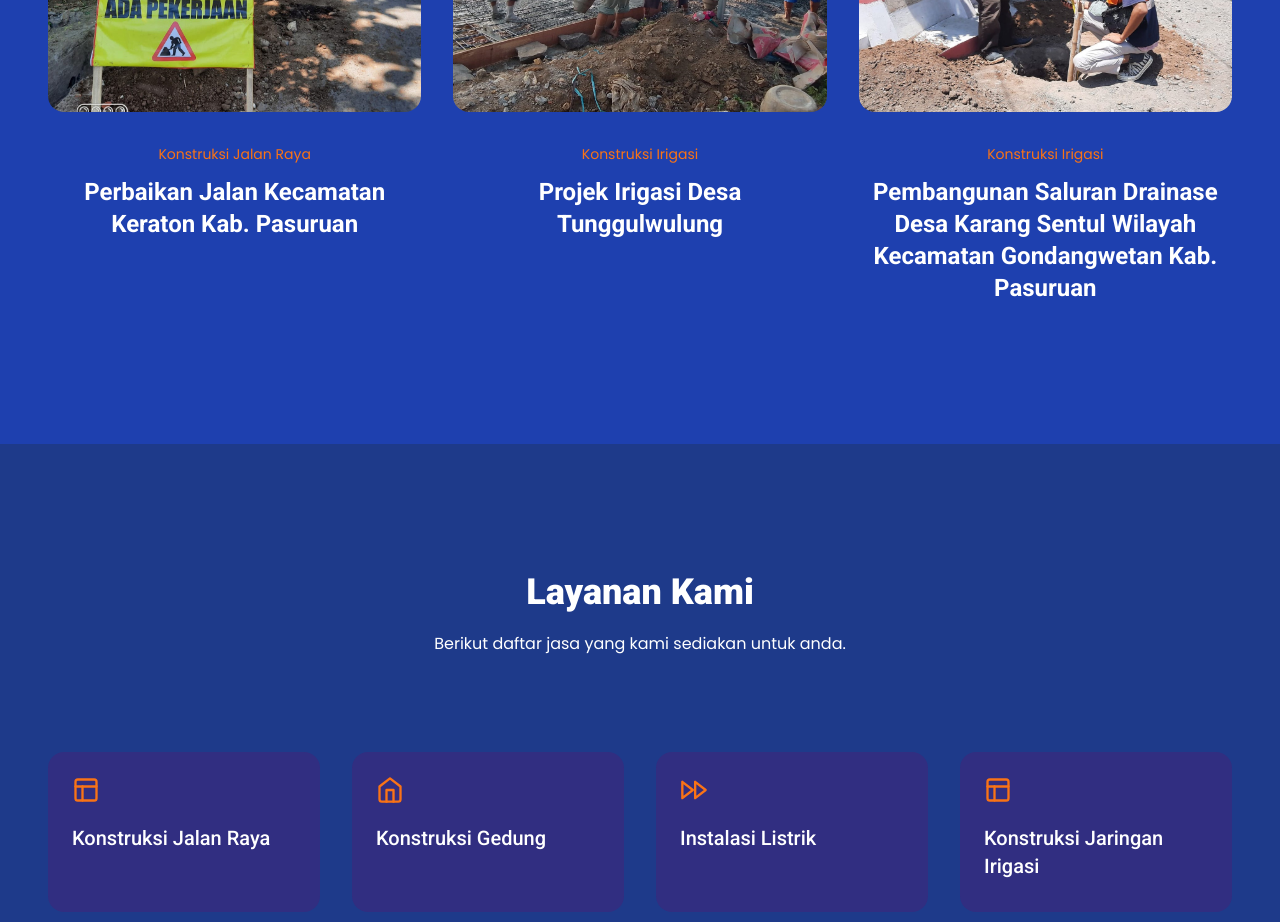
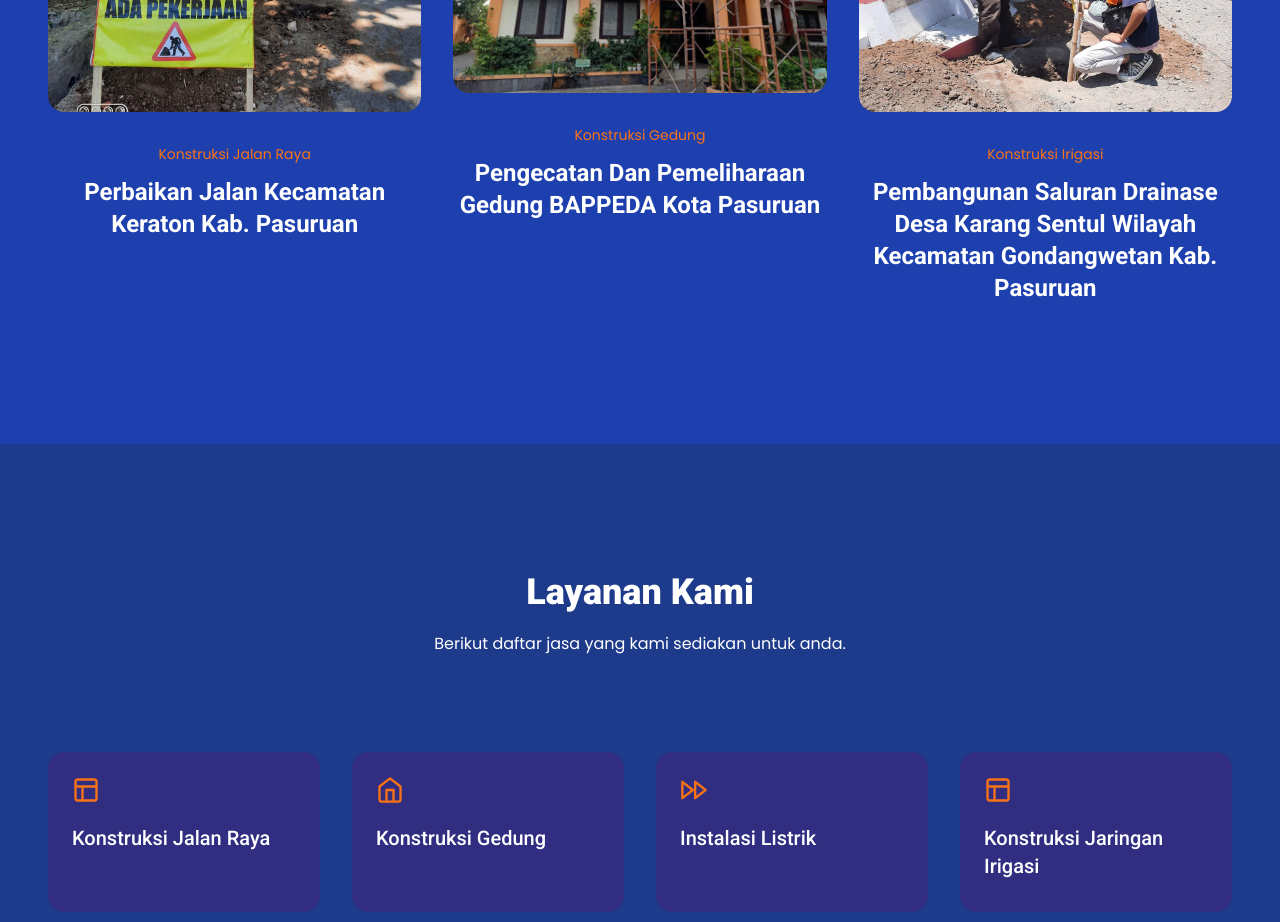
Before and after one commit to dika1999/cvsiska, a React (Create React App) app: page / in a window 1280 px wide. Shown: the part 2380-3302 px from the top of the page. Built offline with nearby package versions, Linux system fonts and the light colour scheme.

Commit message:
Update Project

```diff
--- a/src/data.js
+++ b/src/data.js
@@ -132,8 +132,8 @@ export const projectsData = [
   {
     id: '5',
     image: Project5,
-    name: 'Projek Irigasi Desa Tunggulwulung',
-    category: 'Konstruksi Irigasi',
+    name: 'Pengecatan dan pemeliharaan gedung BAPPEDA Kota Pasuruan',
+    category: 'Konstruksi Gedung',
   },
   {
     id: '6',
```
Also changed, not shown: src/assets/img/projects/g5.jpeg.
